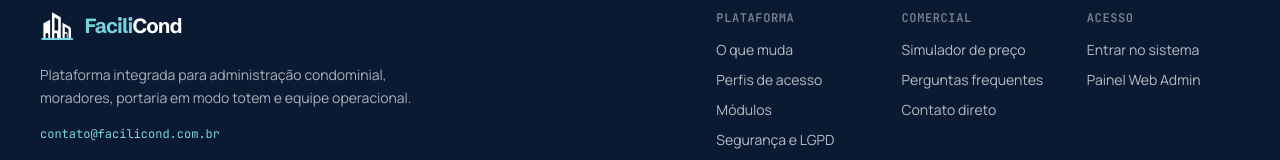
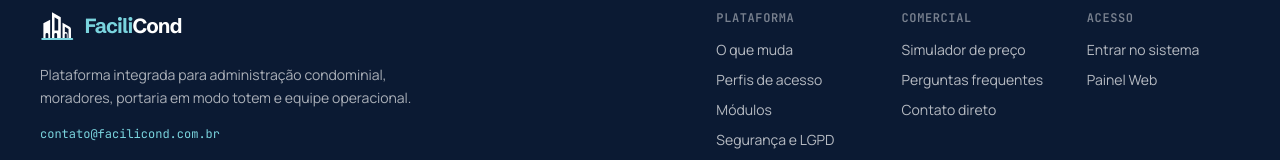
Before and after one commit to ariellucaslf/facilicond, a Next.js app: page / in a window 1280 px wide. Shown: the part 8928-9088 px from the top of the page. Built offline with nearby package versions, Linux system fonts and the light colour scheme.

Commit message:
refactor: point navigation and footer access links to web platform

```diff
--- a/src/components/layout/Footer.tsx
+++ b/src/components/layout/Footer.tsx
@@ -1,5 +1,5 @@
 import { Logo } from "@/components/ui/Logo";
-import { APP_URL, CONTACT_EMAIL } from "@/lib/content";
+import { CONTACT_EMAIL, WEB_URL } from "@/lib/content";
 
 export function Footer() {
   return (
@@ -83,16 +83,16 @@ export function Footer() {
               </p>
               <ul className="mt-3.5 space-y-2.5 text-white/70">
                 <li>
-                  <a className="transition-colors hover:text-white" href={APP_URL}>
+                  <a className="transition-colors hover:text-white" href={WEB_URL}>
                     Entrar no sistema
                   </a>
                 </li>
                 <li>
                   <a
                     className="transition-colors hover:text-white"
-                    href="https://web.facilicond.online"
+                    href={WEB_URL}
                   >
-                    Painel Web Admin
+                    Painel Web
                   </a>
                 </li>
               </ul>
--- a/src/components/layout/Navbar.tsx
+++ b/src/components/layout/Navbar.tsx
@@ -4,7 +4,7 @@ import { useState } from "react";
 import { AnimatePresence, motion, useMotionValueEvent, useScroll } from "framer-motion";
 import { ArrowUpRight, Menu, X } from "lucide-react";
 import { Logo } from "@/components/ui/Logo";
-import { APP_URL } from "@/lib/content";
+import { WEB_URL } from "@/lib/content";
 import { cn } from "@/lib/utils";
 
 const NAV_LINKS = [
@@ -57,7 +57,7 @@ export function Navbar() {
 
         <div className="hidden items-center gap-2.5 md:flex">
           <a
-            href={APP_URL}
+            href={WEB_URL}
             className="rounded-full px-4 py-2 text-sm font-semibold text-ink-soft transition-colors duration-200 hover:text-ink"
           >
             Entrar
@@ -107,7 +107,7 @@ export function Navbar() {
               ))}
               <div className="mt-3 grid grid-cols-2 gap-2.5 border-t border-ink/10 pt-4">
                 <a
-                  href={APP_URL}
+                  href={WEB_URL}
                   className="rounded-full border border-ink/15 bg-white px-4 py-3 text-center text-sm font-semibold text-ink"
                   onClick={() => setOpen(false)}
                 >
```
